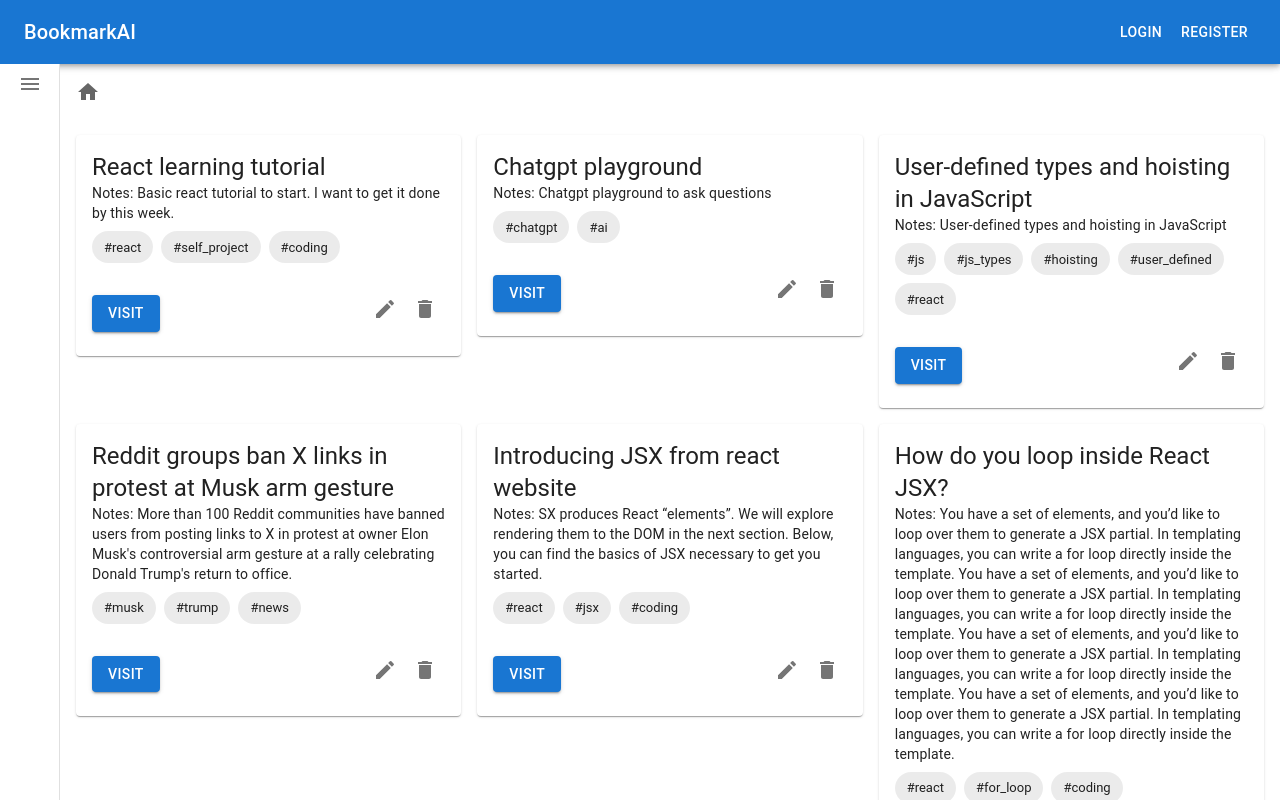
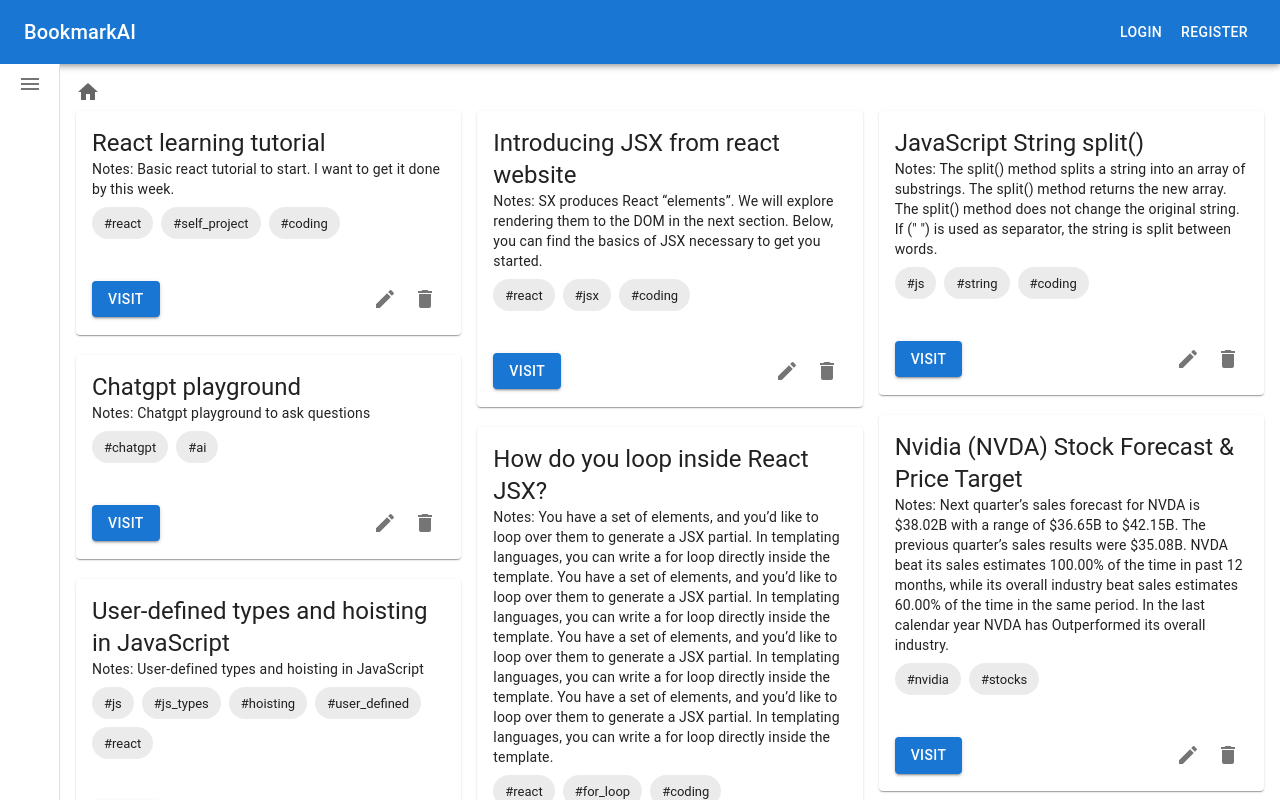
Before and after one commit to ab1hi2shek/BookmarkAIFrontend, a React (Vite) app: page / in a window 1280 px wide. Shown: the top 800 px of the page. Built offline with nearby package versions, Linux system fonts and the light colour scheme.

Commit message:
Uneven heights

```diff
--- a/src/components/BookmarkCard.jsx
+++ b/src/components/BookmarkCard.jsx
@@ -1,5 +1,5 @@
 import React, { useState } from 'react';
-import { Card, CardContent, Typography, Button, Grid, IconButton, Chip, Box } from '@mui/material';
+import { Card, CardContent, Typography, Button, IconButton, Chip, Box } from '@mui/material';
 import EditIcon from '@mui/icons-material/Edit';
 import DeleteIcon from '@mui/icons-material/Delete';
 import EditBookmarkModal from './EditBookmarkModal';
@@ -11,7 +11,6 @@ const BookmarkCard = () => {
     const [editModalOpen, setEditModalOpen] = useState(false);
     const [selectedBookmark, setSelectedBookmark] = useState(null);
 
-    // Use selectors to get the filtered bookmarks.
     const dispatch = useDispatch();
     const filteredBookmarks = useSelector(selectFilteredBookmarks);
 
@@ -20,12 +19,10 @@ const BookmarkCard = () => {
         setEditModalOpen(false);
     };
 
-    // Handle bookmark deletion by dispatching the deleteBookmark action
     const handleDeleteBookmark = (id) => {
         dispatch(deleteBookmark(id));
     };
 
-    // Handle bookmark editing by dispatching the editBookmark action
     const handleEditBookmark = (updatedBookmark) => {
         setSelectedBookmark(updatedBookmark);
         setEditModalOpen(true);
@@ -33,10 +30,22 @@ const BookmarkCard = () => {
 
     return (
         <>
-            <Grid container spacing={2} marginTop={1}>
+            {/* Masonry Layout */}
+            <Box
+                sx={{
+                    columnCount: { xs: 1, sm: 2, md: 3 }, // Adjust number of columns based on screen size
+                    columnGap: '16px',
+                }}
+            >
                 {filteredBookmarks.map((bookmark) => (
-                    <Grid item xs={4} key={bookmark.id}>
-                        <Card>
+                    <Card
+                        key={bookmark.id}
+                        sx={{
+                            display: 'inline-block', // Ensures cards do not break column structure
+                            width: '100%', // Full width within column
+                            marginBottom: '16px', // Space between cards
+                        }}
+                    >
                         <CardContent>
                             <Typography variant="h5">{bookmark.title}</Typography>
                             <Typography variant="body2">Notes: {bookmark.notes}</Typography>
@@ -45,12 +54,13 @@ const BookmarkCard = () => {
                                     <Chip key={index} label={tag.split("-")[1]} sx={{ mr: 1, mb: 1 }} />
                                 ))}
                             </Box>
+                        </CardContent>
                         <Box
                             sx={{
-                                        mt: 2,
                                 display: 'flex',
                                 justifyContent: 'space-between',
                                 alignItems: 'center',
+                                padding: 2,
                             }}
                         >
                             <Button
@@ -58,7 +68,6 @@ const BookmarkCard = () => {
                                 color="primary"
                                 target="_blank"
                                 href={bookmark.url}
-                                        sx={{ mt: 1 }}
                             >
                                 Visit
                             </Button>
@@ -71,11 +80,9 @@ const BookmarkCard = () => {
                                 </IconButton>
                             </Box>
                         </Box>
-                            </CardContent>
                     </Card>
-                    </Grid>
                 ))}
-            </Grid>
+            </Box>
             {selectedBookmark && (
                 <EditBookmarkModal
                     open={editModalOpen}
```
Lines whose indentation alone changed are shown as unchanged.
